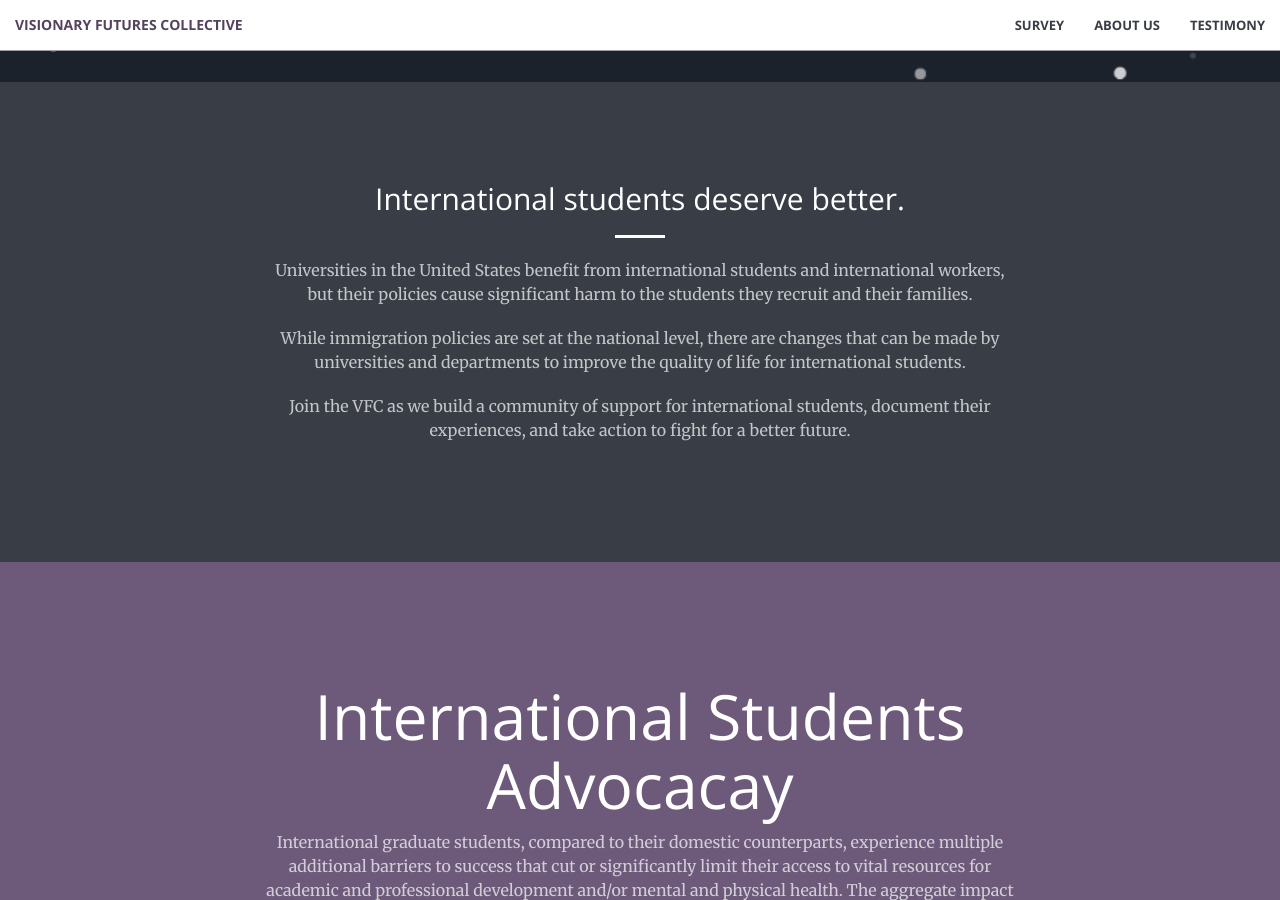
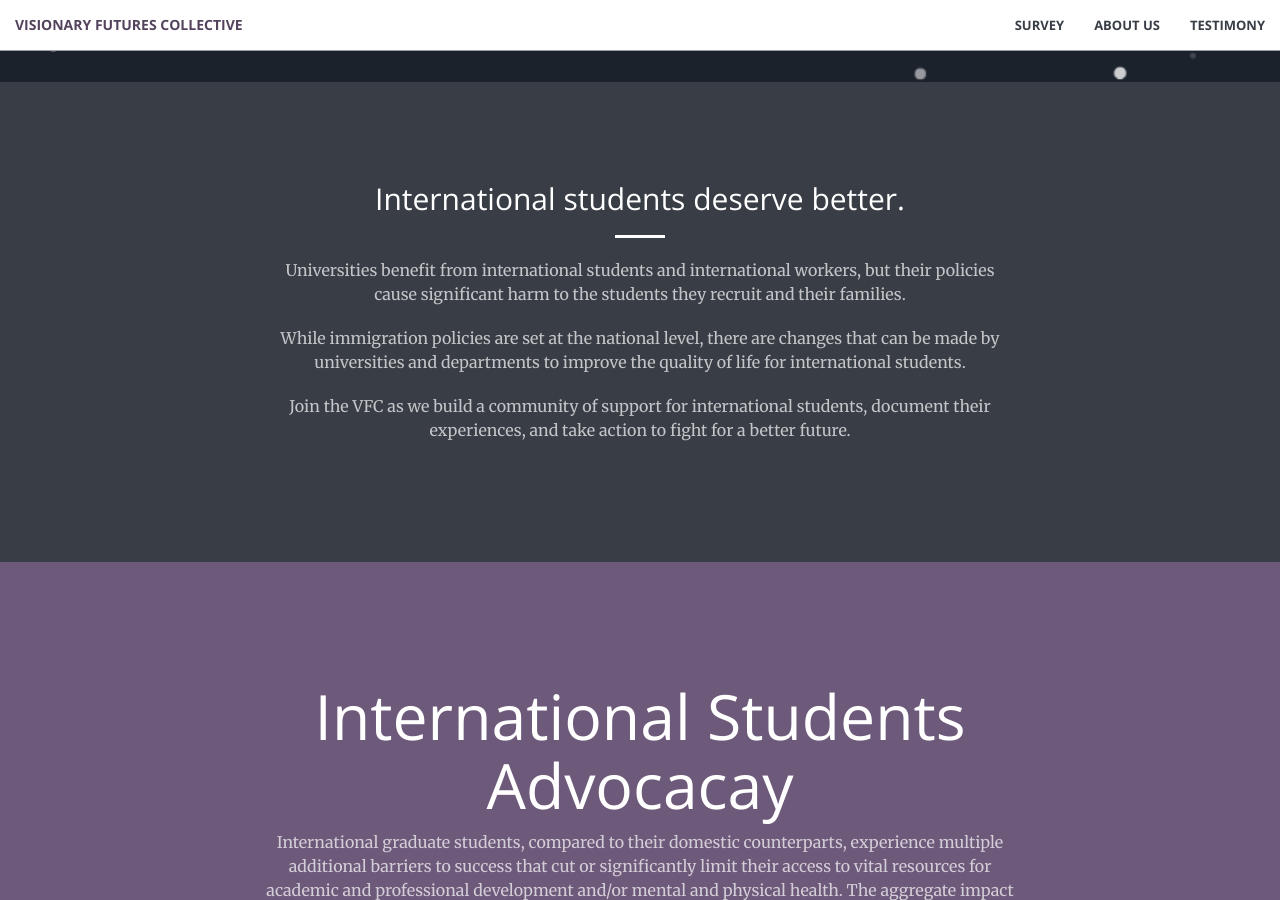
Before and after one commit to visionary-futures-collective/international-students, a Jekyll site: the page built from index.html, in a window 1280 px wide and 900 px high, scrolled down 818 px. Built offline with Jekyll 4.4.1, drawn with Linux system fonts in a browser that asks for light colours.

Commit message:
updating

```diff
--- a/_includes/call-to-action.html
+++ b/_includes/call-to-action.html
@@ -4,7 +4,7 @@
             <div class="col-lg-8 col-lg-offset-2 text-center">
                 <h2 class="section-heading">International students deserve better.</h2>
                 <hr class="light">
-                <p class="text-faded">Universities in the United States benefit from international students and international workers, but their policies cause significant harm to the students they recruit and their families. </p>
+                <p class="text-faded">Universities benefit from international students and international workers, but their policies cause significant harm to the students they recruit and their families. </p>
                 <p class="text-faded">While immigration policies are set at the national level, there are changes that can be made by universities and departments to improve the quality of life for international students.</p>
                 <p  class="text-faded">Join the VFC as we build a community of support for international students, document their experiences, and take action to fight for a better future. </p>
             </div>
```
